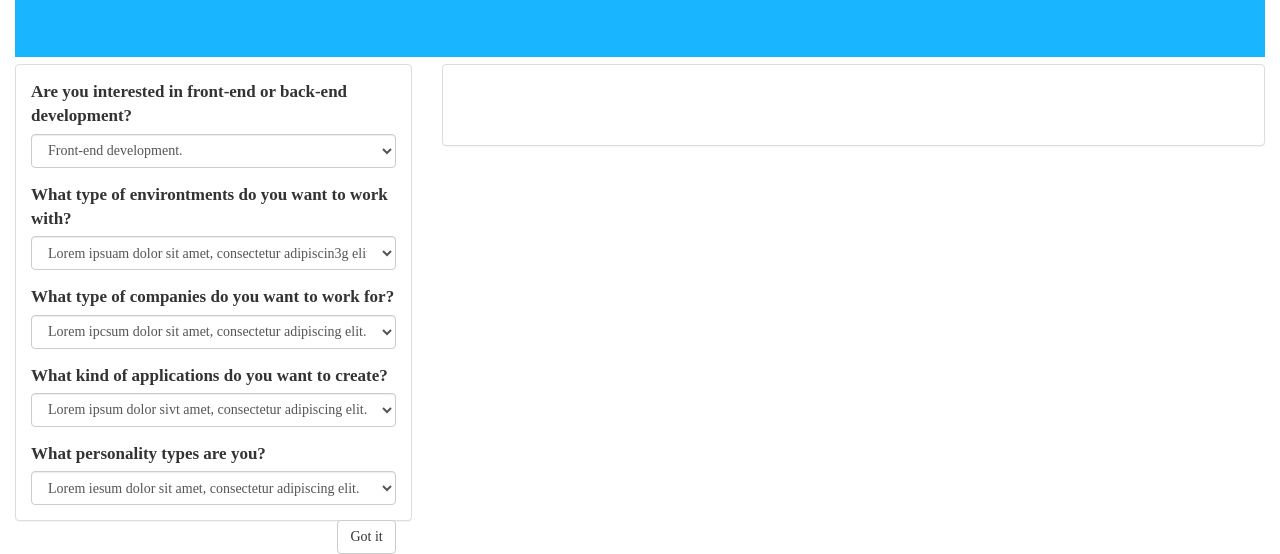
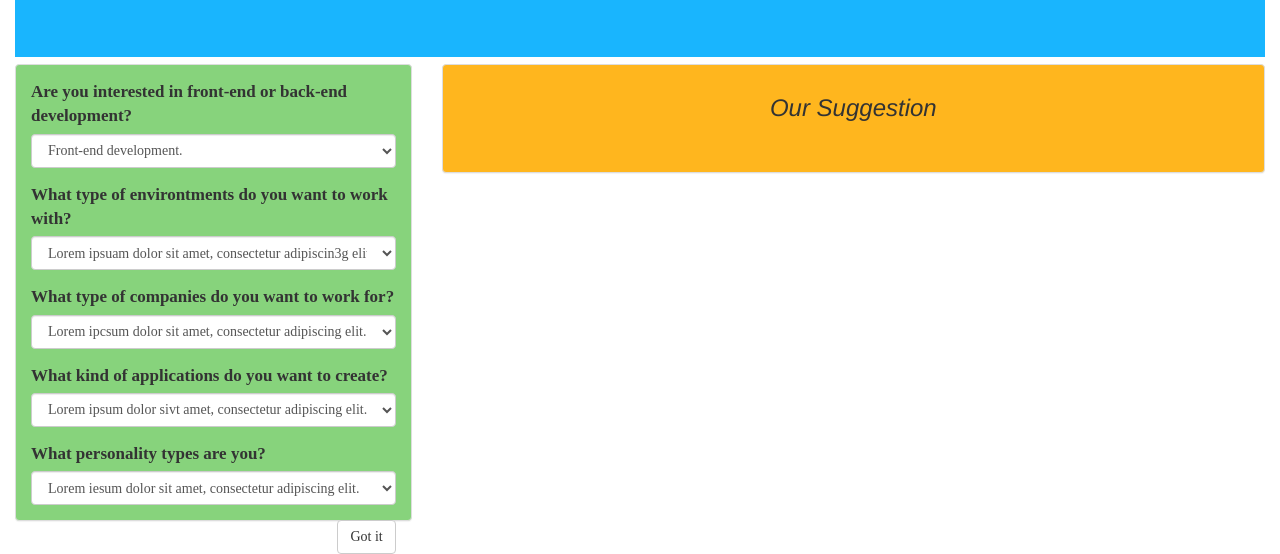
Before and after one commit to kimlan1510/track-suggester, a plain HTML site: page index.html in a window 1280 px wide. Shown: the part 357-911 px from the top of the page. Drawn offline with Linux system fonts and the light colour scheme.

Commit message:
correct typos, change panel color.

```diff
--- a/css/styles.css
+++ b/css/styles.css
@@ -18,6 +18,7 @@ html, body{
 .welcome {
   background-color: #19b5fe;
   margin: 0px;
+  padding-left: 15px;
   padding-top: 50px;
   padding-bottom: 50px;
   width: 100%;
@@ -37,15 +38,28 @@ h1{
 p{
   font-family: nimbus-sans;
   font-size: 20px;
+  color: white;
 }
 
 .des{
   padding: 10px;
+  color: black;
 }
 .panel-default{
   margin-top: 7px;
+  background-color: #87d37c;
 }
 
+.form-control{
+  background: white;
+}
+
+label{
+  background: #87d37c;
+}
+#panel{
+  background-color: #ffb61e;
+}
 #track-picker{
   font-size: 17px;
   font-family: nimbus-sans;
--- a/index.html
+++ b/index.html
@@ -71,8 +71,8 @@
         </div>
 
         <div class="col-md-8">
-          <div class="panel panel-default">
-            <h3 class="your-track"></h3>
+          <div class="panel panel-default" id="panel">
+            <h3 class="your-track"><center><em>Our Suggestion</em></center></h3>
             <p class="des"></p>
           </div>
         </div>
--- a/js/scripts.js
+++ b/js/scripts.js
@@ -40,7 +40,7 @@ $(document).ready(function(){
       }
 
       else{
-        $(".your-track").text("C#/NET");
+        $(".your-track").text("C#/.NET");
         $(".des").text("C# is most popular among bigger established businesses, often for building internal software. Because it's been around for a long time and has the backing of Microsoft, it is one of the most in-demand languages in the job market. C# has also been going through a bit of a rebirth lately, with Microsoft open sourcing the language and surrounding platform, porting it to run on Mac and Linux, and incorporating many of the best features of other languages. If you like the idea of working for a larger company on business software, C# is a great choice.");
       }
     }
```
